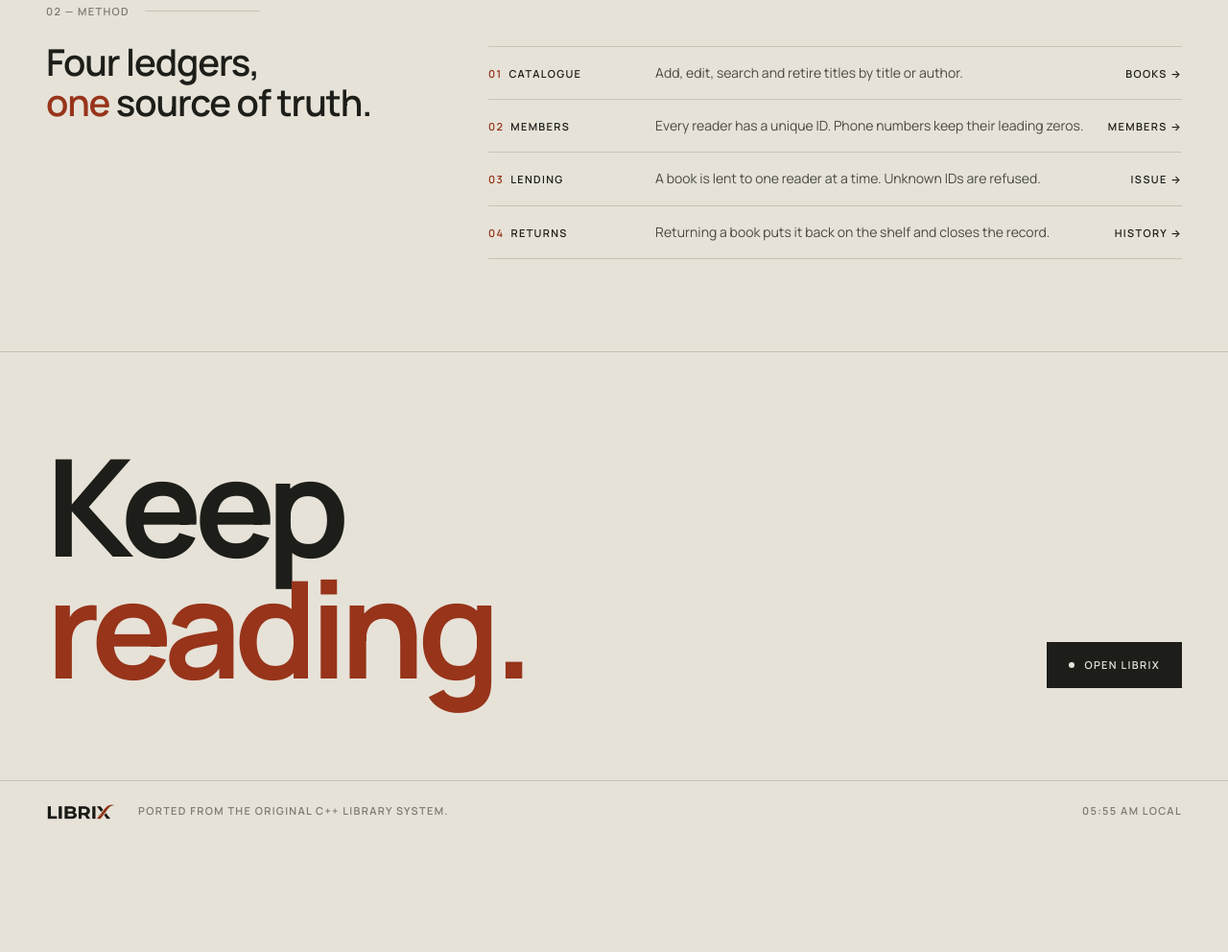
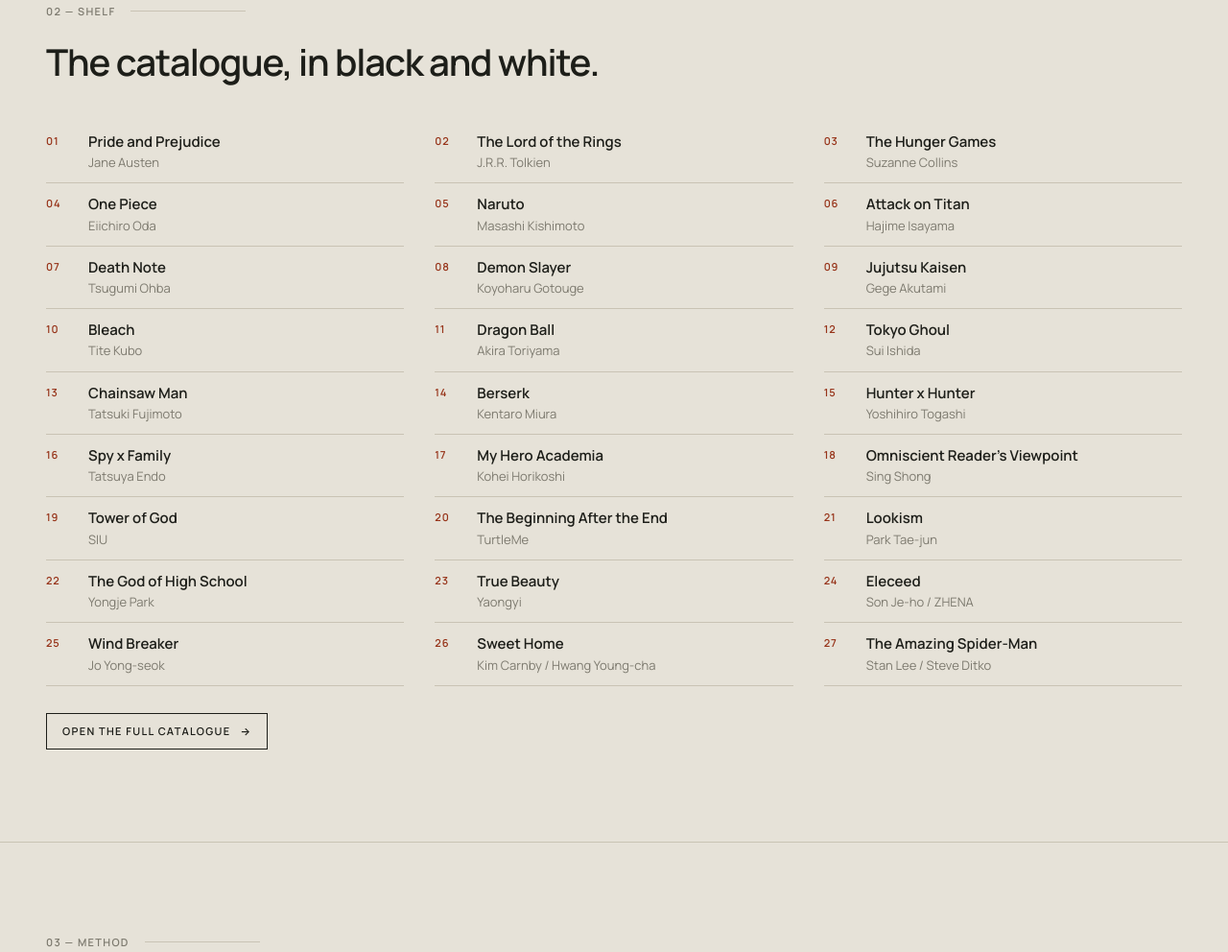
Before and after one commit to MiyukiGit/librix, a plain HTML site: page docs/index.html in a window 1280 px wide. Shown: the part 1339-2331 px from the top of the page at 96% size. Before the commit the page ends 2215 px from the top, so only its background shows below. Drawn offline with Linux system fonts and the light colour scheme; no server answers.

Commit message:
Use supplied catalogue and show it on the landing page

```diff
--- a/docs/api.js
+++ b/docs/api.js
@@ -3,41 +3,36 @@
 // On static hosting (GitHub Pages) there is no server, so the same API is served from
 // localStorage, with the same validation and lending rules as server.js.
 (() => {
-  const KEY = 'librix-data-v2';
-  const SEED = { // 32 famous titles from novels, non-fiction, manga, manhwa and comics
+  const KEY = 'librix-data-v3';
+  const SEED = { // the 27 titles supplied for the demo: novels, manga, manhwa and comics
     books: [
-      ["Harry Potter and the Philosopher's Stone", "J.K. Rowling"],
-      ["The Hobbit", "J.R.R. Tolkien"],
-      ["The Fellowship of the Ring", "J.R.R. Tolkien"],
-      ["To Kill a Mockingbird", "Harper Lee"],
-      ["1984", "George Orwell"],
-      ["Brave New World", "Aldous Huxley"],
-      ["The Great Gatsby", "F. Scott Fitzgerald"],
       ["Pride and Prejudice", "Jane Austen"],
-      ["The Catcher in the Rye", "J.D. Salinger"],
-      ["The Alchemist", "Paulo Coelho"],
-      ["The Book Thief", "Markus Zusak"],
+      ["The Lord of the Rings", "J.R.R. Tolkien"],
       ["The Hunger Games", "Suzanne Collins"],
-      ["The Lightning Thief", "Rick Riordan"],
-      ["The Lion, the Witch and the Wardrobe", "C.S. Lewis"],
-      ["The Name of the Wind", "Patrick Rothfuss"],
-      ["Mistborn: The Final Empire", "Brandon Sanderson"],
-      ["Dune", "Frank Herbert"],
-      ["Ender's Game", "Orson Scott Card"],
-      ["Sapiens: A Brief History of Humankind", "Yuval Noah Harari"],
-      ["Atomic Habits", "James Clear"],
-      ["The Psychology of Money", "Morgan Housel"],
-      ["One Piece, Vol. 1", "Eiichiro Oda"],
-      ["Naruto, Vol. 1", "Masashi Kishimoto"],
-      ["Attack on Titan, Vol. 1", "Hajime Isayama"],
-      ["Death Note, Vol. 1", "Tsugumi Ohba and Takeshi Obata"],
-      ["Fullmetal Alchemist, Vol. 1", "Hiromu Arakawa"],
-      ["Solo Leveling, Vol. 1", "Chugong"],
-      ["The Beginning After the End, Vol. 1", "TurtleMe"],
-      ["Watchmen", "Alan Moore"],
-      ["Batman: The Dark Knight Returns", "Frank Miller"],
-      ["Demon Slayer: Kimetsu no Yaiba, Vol. 1", "Koyoharu Gotouge"],
-      ["Blood of Elves", "Andrzej Sapkowski"],
+      ["One Piece", "Eiichiro Oda"],
+      ["Naruto", "Masashi Kishimoto"],
+      ["Attack on Titan", "Hajime Isayama"],
+      ["Death Note", "Tsugumi Ohba"],
+      ["Demon Slayer", "Koyoharu Gotouge"],
+      ["Jujutsu Kaisen", "Gege Akutami"],
+      ["Bleach", "Tite Kubo"],
+      ["Dragon Ball", "Akira Toriyama"],
+      ["Tokyo Ghoul", "Sui Ishida"],
+      ["Chainsaw Man", "Tatsuki Fujimoto"],
+      ["Berserk", "Kentaro Miura"],
+      ["Hunter x Hunter", "Yoshihiro Togashi"],
+      ["Spy x Family", "Tatsuya Endo"],
+      ["My Hero Academia", "Kohei Horikoshi"],
+      ["Omniscient Reader's Viewpoint", "Sing Shong"],
+      ["Tower of God", "SIU"],
+      ["The Beginning After the End", "TurtleMe"],
+      ["Lookism", "Park Tae-jun"],
+      ["The God of High School", "Yongje Park"],
+      ["True Beauty", "Yaongyi"],
+      ["Eleceed", "Son Je-ho / ZHENA"],
+      ["Wind Breaker", "Jo Yong-seok"],
+      ["Sweet Home", "Kim Carnby / Hwang Young-cha"],
+      ["The Amazing Spider-Man", "Stan Lee / Steve Ditko"],
     ],
     members: [[100, 'Reader One', '0100000001'], [101, 'Reader Two', '0100000002'], [102, 'Reader Three', '0100000003']],
     loans: [[2, 100]],
--- a/docs/index.html
+++ b/docs/index.html
@@ -16,6 +16,7 @@
     <a class="nav-logo" href="./" aria-label="LIBRIX home"><img src="logo.png" alt="LIBRIX" width="120" height="30"></a>
     <nav class="nav-links" aria-label="Sections">
       <a href="#ledger">Ledger</a>
+      <a href="#shelf">Shelf</a>
       <a href="#method">Method</a>
       <a href="app.html#/books">Catalogue</a>
       <a href="app.html#/circulation">Loans</a>
@@ -62,8 +63,17 @@
       <p class="readout-note" data-note>Live from the library database.</p>
     </section>
 
+    <section class="shelf" id="shelf">
+      <div class="section-label"><span>02 — Shelf</span><i></i></div>
+      <p class="readout-title reveal">The catalogue, in black and white.</p>
+      <ol class="shelf-list reveal" data-shelf>
+        <li class="shelf-empty">Loading the catalogue…</li>
+      </ol>
+      <p class="shelf-foot"><a class="btn line" href="app.html#/books">Open the full catalogue <span aria-hidden="true">→</span></a></p>
+    </section>
+
     <section class="spec" id="method">
-      <div class="section-label"><span>02 — Method</span><i></i></div>
+      <div class="section-label"><span>03 — Method</span><i></i></div>
       <div class="spec-grid">
         <p class="spec-title reveal">Four ledgers,<br><em>one</em> source of truth.</p>
         <ol class="spec-list">
--- a/docs/landing.css
+++ b/docs/landing.css
@@ -100,7 +100,7 @@ em { font-style: normal; color: var(--rust); }
 /* ---------- sections ---------- */
 .section-label { display: flex; align-items: center; gap: 16px; color: var(--muted); }
 .section-label i { flex: 0 0 120px; height: 1px; background: var(--rule); }
-.readout, .spec, .closer { padding: clamp(64px, 12vh, 120px) var(--pad); border-top: 1px solid var(--rule); }
+.readout, .shelf, .spec, .closer { padding: clamp(64px, 12vh, 120px) var(--pad); border-top: 1px solid var(--rule); }
 .readout { background: var(--paper-2); }
 .readout-title, .spec-title { margin-top: 24px; font: 600 clamp(28px, 3vw, 42px)/1.1 var(--sans); letter-spacing: -.03em; }
 .readout-row { display: grid; grid-template-columns: repeat(4, minmax(0, 1fr)); gap: 24px; margin-top: 56px; }
@@ -108,6 +108,15 @@ em { font-style: normal; color: var(--rust); }
 .readout-row b { font: 700 clamp(32px, 4vw, 52px)/1 var(--sans); letter-spacing: -.04em; font-variant-numeric: tabular-nums; }
 .readout-row span { color: var(--muted); }
 .readout-note { margin-top: 22px; color: var(--muted); }
+
+/* ---------- shelf / visible catalogue ---------- */
+.shelf-list { list-style: none; margin: 40px 0 28px; padding: 0; display: grid; grid-template-columns: repeat(3, minmax(0, 1fr)); column-gap: 32px; counter-reset: shelf; }
+.shelf-list li { display: grid; grid-template-columns: 34px minmax(0, 1fr); gap: 10px; padding: 12px 0; border-bottom: 1px solid var(--rule); }
+.shelf-list .n { color: var(--rust); font: 600 11px/1.6 var(--mono); letter-spacing: .08em; }
+.shelf-list .t { display: block; font-weight: 600; line-height: 1.35; }
+.shelf-list .a { display: block; margin-top: 2px; color: var(--muted); font-size: 13px; line-height: 1.4; }
+.shelf-list .shelf-empty { color: var(--muted); grid-template-columns: minmax(0, 1fr); }
+.shelf-foot { margin-top: 8px; }
 
 .spec-grid { display: grid; grid-template-columns: minmax(0, 4fr) minmax(0, 7fr); gap: 48px; }
 .spec-list { list-style: none; padding: 0; margin-top: 28px; counter-reset: s; }
@@ -141,12 +150,14 @@ em { font-style: normal; color: var(--rust); }
   .hero-meta { position: static; margin: 24px 0 32px; }
   .spec-grid { grid-template-columns: minmax(0, 1fr); gap: 0; }
   .readout-row { grid-template-columns: repeat(2, minmax(0, 1fr)); row-gap: 28px; }
+  .shelf-list { grid-template-columns: repeat(2, minmax(0, 1fr)); }
 }
 @media (max-width: 620px) {
   .nav-links { display: none; }
   .nav .btn { margin-left: auto; }
   .spec-list li { grid-template-columns: minmax(0, 1fr) auto; gap: 6px 16px; }
   .spec-list .v { grid-column: 1 / -1; grid-row: 2; }
+  .shelf-list { grid-template-columns: minmax(0, 1fr); }
   .foot .mono { margin-left: 0; }
 }
 @media (prefers-reduced-motion: reduce) {
--- a/docs/landing.js
+++ b/docs/landing.js
@@ -21,6 +21,30 @@ api('GET', 'api/stats').then(s => {
   document.querySelector('[data-note]').textContent = `Live from the library database · ${s.loans_total} loans recorded`;
 }).catch(() => { document.querySelector('[data-note]').textContent = 'Could not load library numbers.'; });
 
+// Full catalogue on the landing page
+const shelf = document.querySelector('[data-shelf]');
+if (shelf) {
+  api('GET', 'api/books').then(rows => {
+    shelf.replaceChildren();
+    rows.forEach((book, i) => {
+      const li = document.createElement('li');
+      const n = document.createElement('span');
+      n.className = 'n';
+      n.textContent = String(i + 1).padStart(2, '0');
+      const detail = document.createElement('span');
+      const title = document.createElement('span');
+      title.className = 't';
+      title.textContent = book.title;
+      const author = document.createElement('span');
+      author.className = 'a';
+      author.textContent = book.author;
+      detail.append(title, author);
+      li.append(n, detail);
+      shelf.appendChild(li);
+    });
+  }).catch(() => { shelf.textContent = 'Could not load the catalogue.'; });
+}
+
 // Footer clock
 const clock = document.querySelector('[data-clock]');
 const tickClock = () => clock.textContent = new Date().toLocaleTimeString([], { hour: '2-digit', minute: '2-digit' }) + ' local';
--- a/librix/public/landing.css
+++ b/librix/public/landing.css
@@ -100,7 +100,7 @@ em { font-style: normal; color: var(--rust); }
 /* ---------- sections ---------- */
 .section-label { display: flex; align-items: center; gap: 16px; color: var(--muted); }
 .section-label i { flex: 0 0 120px; height: 1px; background: var(--rule); }
-.readout, .spec, .closer { padding: clamp(64px, 12vh, 120px) var(--pad); border-top: 1px solid var(--rule); }
+.readout, .shelf, .spec, .closer { padding: clamp(64px, 12vh, 120px) var(--pad); border-top: 1px solid var(--rule); }
 .readout { background: var(--paper-2); }
 .readout-title, .spec-title { margin-top: 24px; font: 600 clamp(28px, 3vw, 42px)/1.1 var(--sans); letter-spacing: -.03em; }
 .readout-row { display: grid; grid-template-columns: repeat(4, minmax(0, 1fr)); gap: 24px; margin-top: 56px; }
@@ -108,6 +108,15 @@ em { font-style: normal; color: var(--rust); }
 .readout-row b { font: 700 clamp(32px, 4vw, 52px)/1 var(--sans); letter-spacing: -.04em; font-variant-numeric: tabular-nums; }
 .readout-row span { color: var(--muted); }
 .readout-note { margin-top: 22px; color: var(--muted); }
+
+/* ---------- shelf / visible catalogue ---------- */
+.shelf-list { list-style: none; margin: 40px 0 28px; padding: 0; display: grid; grid-template-columns: repeat(3, minmax(0, 1fr)); column-gap: 32px; counter-reset: shelf; }
+.shelf-list li { display: grid; grid-template-columns: 34px minmax(0, 1fr); gap: 10px; padding: 12px 0; border-bottom: 1px solid var(--rule); }
+.shelf-list .n { color: var(--rust); font: 600 11px/1.6 var(--mono); letter-spacing: .08em; }
+.shelf-list .t { display: block; font-weight: 600; line-height: 1.35; }
+.shelf-list .a { display: block; margin-top: 2px; color: var(--muted); font-size: 13px; line-height: 1.4; }
+.shelf-list .shelf-empty { color: var(--muted); grid-template-columns: minmax(0, 1fr); }
+.shelf-foot { margin-top: 8px; }
 
 .spec-grid { display: grid; grid-template-columns: minmax(0, 4fr) minmax(0, 7fr); gap: 48px; }
 .spec-list { list-style: none; padding: 0; margin-top: 28px; counter-reset: s; }
@@ -141,12 +150,14 @@ em { font-style: normal; color: var(--rust); }
   .hero-meta { position: static; margin: 24px 0 32px; }
   .spec-grid { grid-template-columns: minmax(0, 1fr); gap: 0; }
   .readout-row { grid-template-columns: repeat(2, minmax(0, 1fr)); row-gap: 28px; }
+  .shelf-list { grid-template-columns: repeat(2, minmax(0, 1fr)); }
 }
 @media (max-width: 620px) {
   .nav-links { display: none; }
   .nav .btn { margin-left: auto; }
   .spec-list li { grid-template-columns: minmax(0, 1fr) auto; gap: 6px 16px; }
   .spec-list .v { grid-column: 1 / -1; grid-row: 2; }
+  .shelf-list { grid-template-columns: minmax(0, 1fr); }
   .foot .mono { margin-left: 0; }
 }
 @media (prefers-reduced-motion: reduce) {
```
Also changed, not shown: librix/public/api.js (+27 -32 lines), librix/public/index.html (+11 -1 lines), librix/public/landing.js (+24 -0 lines), README.md, librix/README.md.
